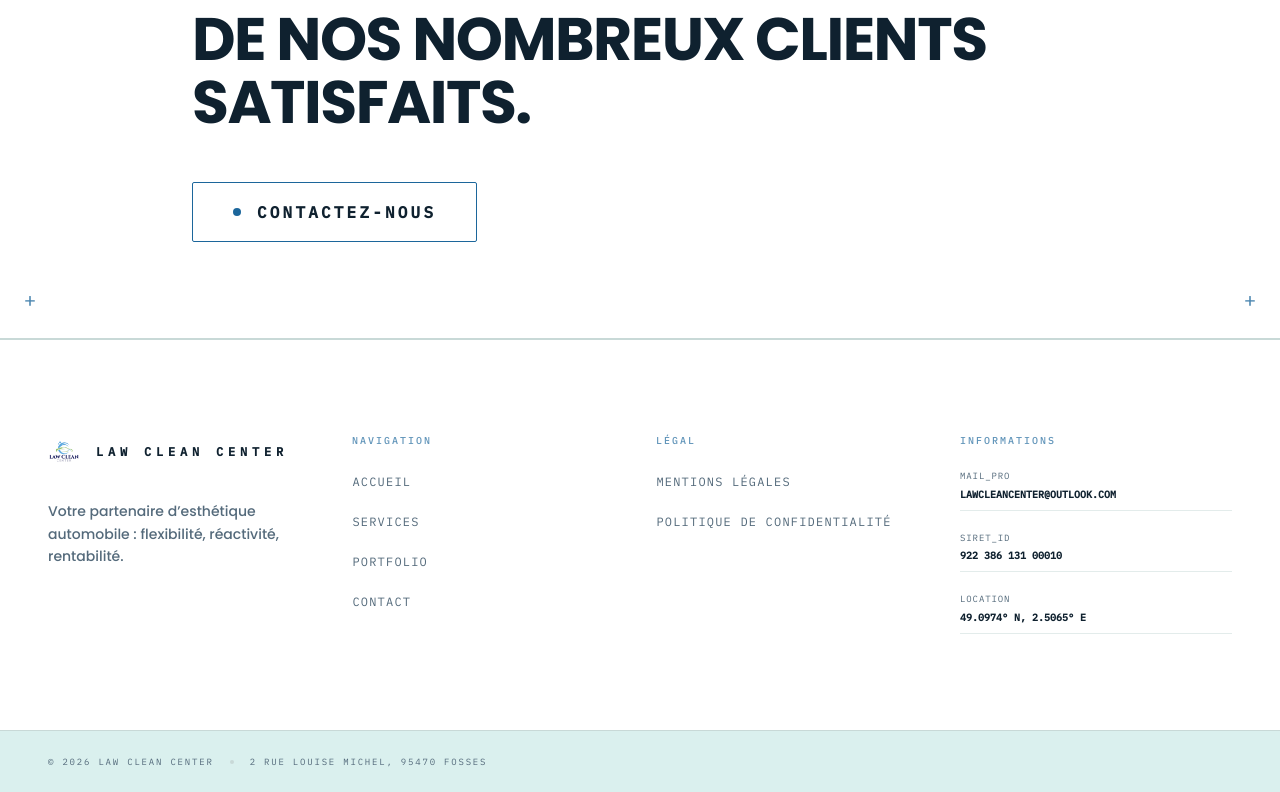
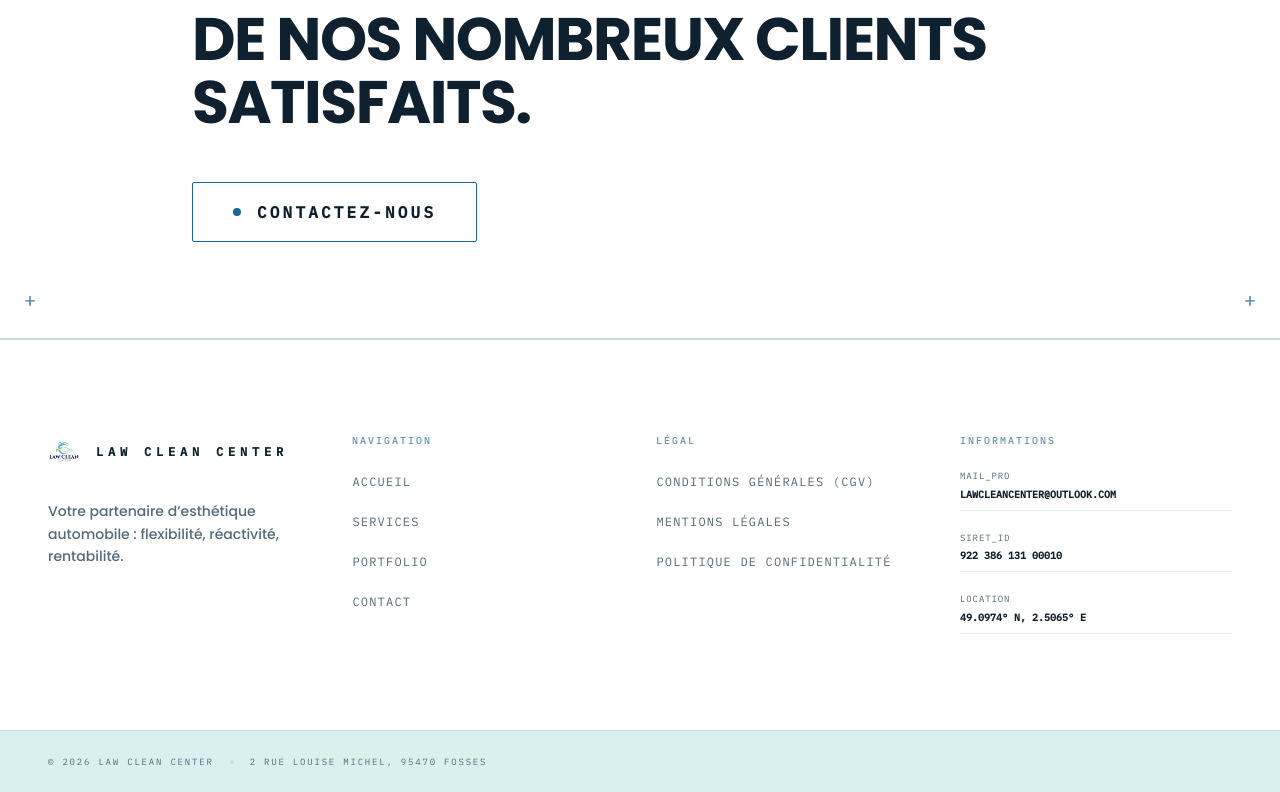
Before and after one commit to Teodev578/prepa_website, a Next.js app: page / in a window 1280 px wide. Shown: the part 2820-3612 px from the top of the page. Built offline with nearby package versions, Linux system fonts and the light colour scheme.

Commit message:
refactor: extract CGV content into a reusable component and update Footer reference

```diff
--- a/app/cgv/page.tsx
+++ /dev/null
@@ -1,20 +0,0 @@
-import { Metadata } from 'next';
-import Cgv from "./_components/Cgv";
-
-export const metadata: Metadata = {
-  title: 'Conditions Générales de Vente | Law Clean Center',
-  description: 'Conditions générales de vente et de prestation de services de Law Clean Center.',
-  alternates: { canonical: "https://lawcleancenter.com/cgv" },
-  robots: {
-    index: false,
-    follow: true,
-  }
-};
-
-export default function CgvPage() {
-  return (
-      <>
-        <Cgv />
-      </>
-  );
-}
--- a/app/cgv/_components/Cgv.tsx
+++ b/components/CgvContent.tsx
@@ -2,35 +2,27 @@
 
 import React from "react";
 import { motion } from "framer-motion";
-import Link from "next/link";
-import { ArrowLeft, Printer, FileText } from "lucide-react";
+import { Printer, FileText } from "lucide-react";
 
 const customEase = [0.16, 1, 0.3, 1] as const;
 
-export default function Cgv() {
+export default function CgvContent() {
   const handlePrint = () => {
     window.print();
   };
 
   return (
-    <div className="bg-background text-foreground min-h-screen pb-16 md:pb-24 relative">
-      <div className="absolute inset-0 pointer-events-none bg-[url('/images/grid.svg')] bg-center [mask-image:linear-gradient(180deg,white,rgba(255,255,255,0))] opacity-[0.03]" />
-
-      <div className="max-w-4xl mx-auto px-6 md:px-12 pt-16 md:pt-24 relative z-10 w-full">
+    <div className="max-w-4xl mx-auto px-6 md:px-12 w-full">
         <motion.div
           initial={{ opacity: 0, y: 30 }}
           animate={{ opacity: 1, y: 0 }}
           transition={{ duration: 1, ease: customEase }}
-          className="mb-12 pb-8 border-b border-border/60"
+          className="mb-12 md:mb-16 pb-8 border-b border-border/60"
         >
           <div className="flex flex-wrap items-center justify-between gap-4 mb-6">
-            <Link
-              href="/"
-              className="inline-flex items-center gap-2 font-mono text-xs text-muted-foreground hover:text-primary transition-colors tracking-wider uppercase group"
-            >
-              <ArrowLeft className="w-4 h-4 transition-transform group-hover:-translate-x-1" />
-              <span>Retour à l&apos;accueil</span>
-            </Link>
+            <div className="inline-flex items-center gap-2 font-mono text-xs text-muted-foreground tracking-wider uppercase">
+              <span>Conditions Générales</span>
+            </div>
 
             <button
               onClick={handlePrint}
@@ -340,7 +332,6 @@ export default function Cgv() {
             </ul>
           </section>
         </motion.div>
-      </div>
     </div>
   );
 }
--- a/components/Footer.tsx
+++ b/components/Footer.tsx
@@ -7,6 +7,7 @@ import Logo from '@/components/Logo';
 import Modal from '@/components/Modal';
 import MentionsLegalesContent from '@/components/MentionsLegalesContent';
 import PolitiqueConfidentialiteContent from '@/components/PolitiqueConfidentialiteContent';
+import CgvContent from '@/components/CgvContent';
 
 // 🛠️ HARMONISATION : Reprise de la courbe de Bézier commune à tout le site
 const customEase = [0.16, 1, 0.3, 1] as const;
@@ -47,7 +48,7 @@ const itemVariants = {
 };
 
 const Footer = () => {
-    const [legalModal, setLegalModal] = useState<'mentions' | 'politique' | null>(null);
+    const [legalModal, setLegalModal] = useState<'cgv' | 'mentions' | 'politique' | null>(null);
 
     return (
         <footer className="relative w-full bg-background border-t border-border overflow-hidden pt-16 md:pt-24 flex flex-col justify-between">
@@ -95,6 +96,15 @@ const Footer = () => {
                             Légal
                         </h3>
                         <ul className="flex flex-col gap-4">
+                            <li>
+                                <button
+                                    onClick={() => setLegalModal('cgv')}
+                                    className="font-mono text-xs uppercase tracking-widest text-muted-foreground hover:text-foreground transition-colors inline-flex items-center group text-left"
+                                >
+                                    <span className="opacity-0 -ml-4 group-hover:opacity-100 group-hover:ml-0 transition-[opacity,transform,margin-left] duration-300 mr-2 text-primary font-bold">{">"}</span>
+                                    CONDITIONS GÉNÉRALES (CGV)
+                                </button>
+                            </li>
                             <li>
                                 <button
                                     onClick={() => setLegalModal('mentions')}
@@ -152,6 +162,9 @@ const Footer = () => {
             </div>
 
             {/* Modals */}
+            <Modal isOpen={legalModal === 'cgv'} onClose={() => setLegalModal(null)}>
+                <CgvContent />
+            </Modal>
             <Modal isOpen={legalModal === 'mentions'} onClose={() => setLegalModal(null)}>
                 <MentionsLegalesContent />
             </Modal>
```
